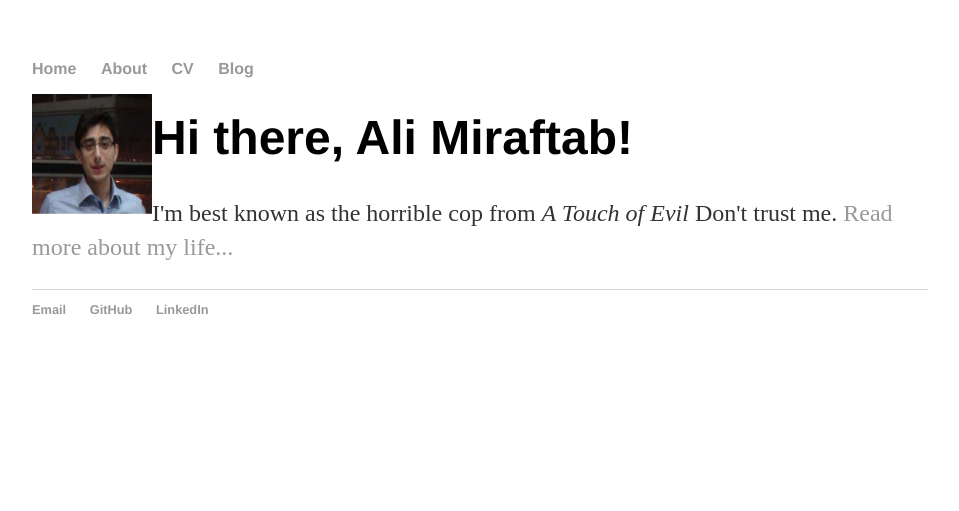
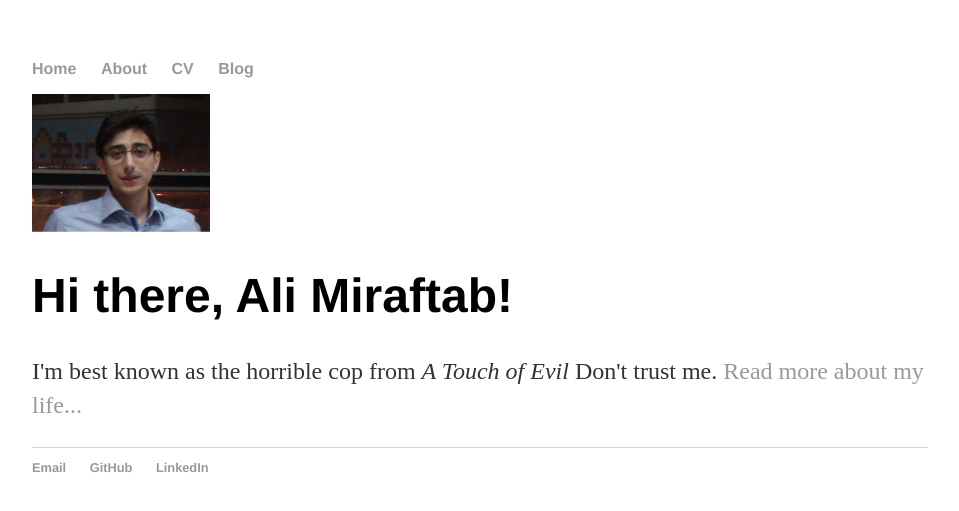
Before and after one commit to AliMiraftab/AliMiraftab.github.io, a Jekyll site: the page built from index.html, in a window 1280 px wide. Shown: the top 511 px of the page, without its empty margins (160-1119 px from the left). Built offline with Jekyll 4.4.1, drawn with Linux system fonts in a browser that asks for light colours.

Commit message:
Update default.html

```diff
--- a/_layouts/default.html
+++ b/_layouts/default.html
@@ -15,7 +15,7 @@
 	        		<li><a href="/blog">Blog</a></li>
 	    		</ul>
 			</nav>
-			<img src="/pic/Ali_memorial.png" alt="Memorial Pic" style="width:120px;height:120px;" align="left">
+			<img src="/pic/Ali_memorial.png" alt="Memorial Pic" style="width:178px;height:138px;" style="vertical-align:right">
 			<div class="container">
 
 			{{ content }}
```
